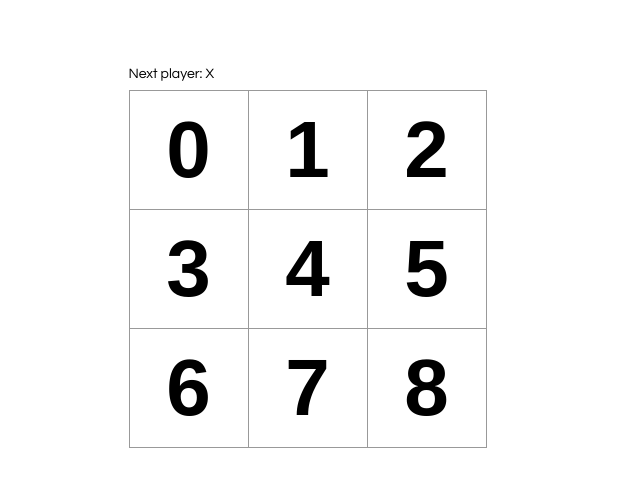
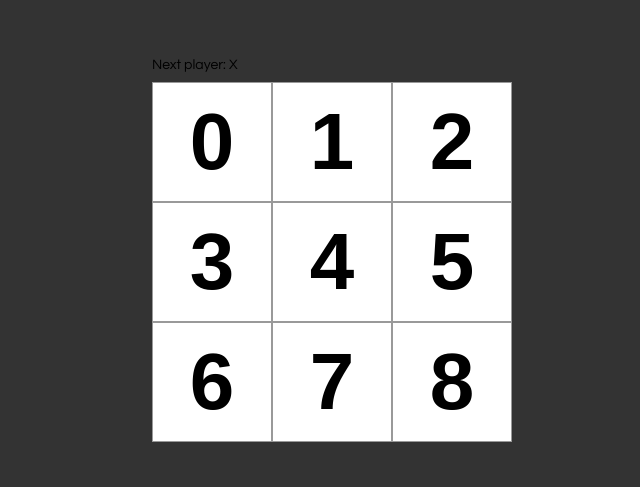
Before and after one commit to jordanmor/tic-tac-toe-react, a React app: page / in a window 1280 px wide. Shown: the part 151-638 px from the top of the page, without its empty margins (308-948 px from the left). Built offline with nearby package versions, Linux system fonts and the light colour scheme.

Commit message:
Dry up Css

```diff
--- a/src/index.css
+++ b/src/index.css
@@ -5,18 +5,24 @@ body,
   height: 100%;
 }
 
+
 body {
   font: 14px "Century Gothic", Futura, sans-serif;
+  background-color: #333;
 }
 
 ol, ul {
   padding-left: 30px;
 }
 
-.board-row:after {
-  clear: both;
-  content: "";
-  display: table;
+.game {
+  display: grid;
+  justify-items: center;
+  align-items: center;
+}
+
+.game-info {
+  margin-left: 20px;
 }
 
 .status {
@@ -24,18 +30,13 @@ ol, ul {
 }
 
 .square {
-  background: #fff;
+  background-color: #fff;
   border: 1px solid #999;
-  float: left;
   font-size: 5rem;
   font-weight: bold;
-  line-height: 34px;
-  margin-right: -1px;
-  margin-top: -1px;
-  padding: 0;
-  text-align: center;
   height: 1.5em;
   width: 1.5em;
+  padding: 0;
 }
 
 .square:focus {
@@ -45,19 +46,3 @@ ol, ul {
 .kbd-navigation .square:focus {
   background: #ddd;
 }
-
-.game {
-  display: flex;
-  flex-direction: row;
-}
-
-.game-space {
-  display: flex;
-  flex-direction: row;
-  margin: auto;
-}
-
-.game-info {
-  margin-left: 20px;
-  /*border: 1px solid #999;*/
-}
```
